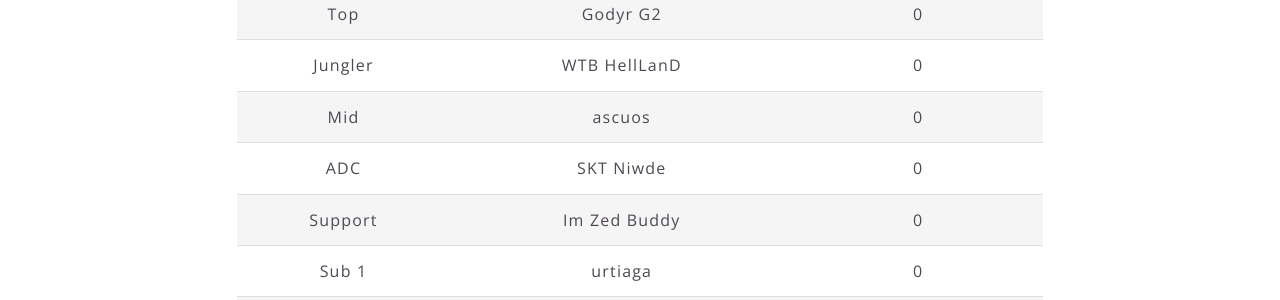
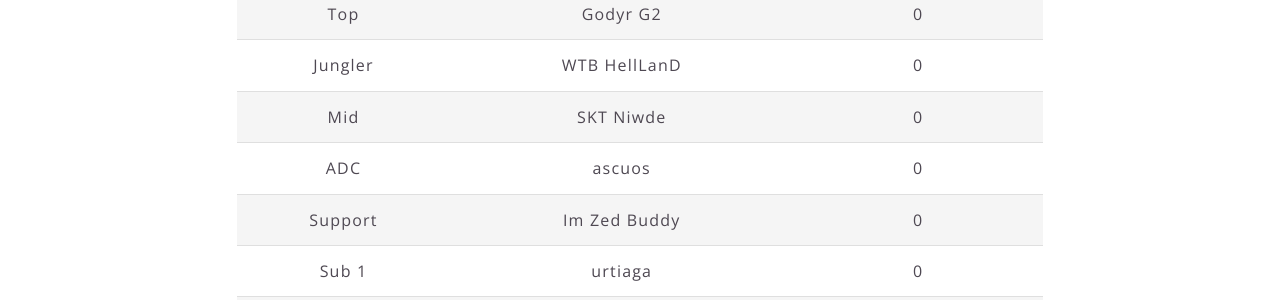
Before and after one commit to AuroraLeague/auroraleague.github.io, a Jekyll site: the page built from teams/tf_gaming.html, in a window 1280 px wide and 900 px high, scrolled down 668 px. Shown: the part 154-454 px from the top of the window. Built offline with Jekyll 4.4.1, drawn with Linux system fonts in a browser that asks for light colours.

Commit message:
Changed roster

```diff
--- a/teams/tf_gaming.html
+++ b/teams/tf_gaming.html
@@ -11,9 +11,9 @@ players:
   - position: Jungler
     name: WTB HellLanD
   - position: Mid
+    name: SKT Niwde
+  - position: ADC
     name: ascuos
-  - position: ADC
-    name: SKT Niwde
   - position: Support
     name: Im Zed Buddy
   - position: Sub 1
```
